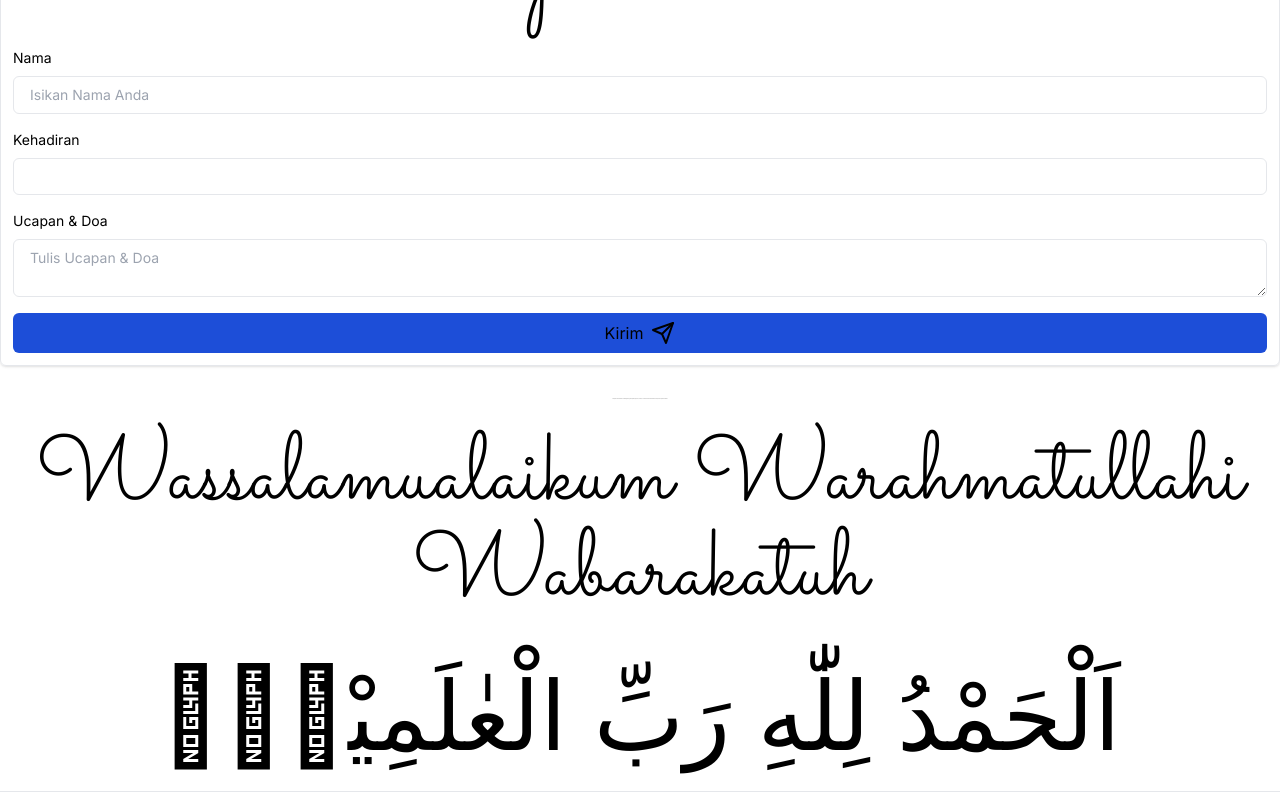
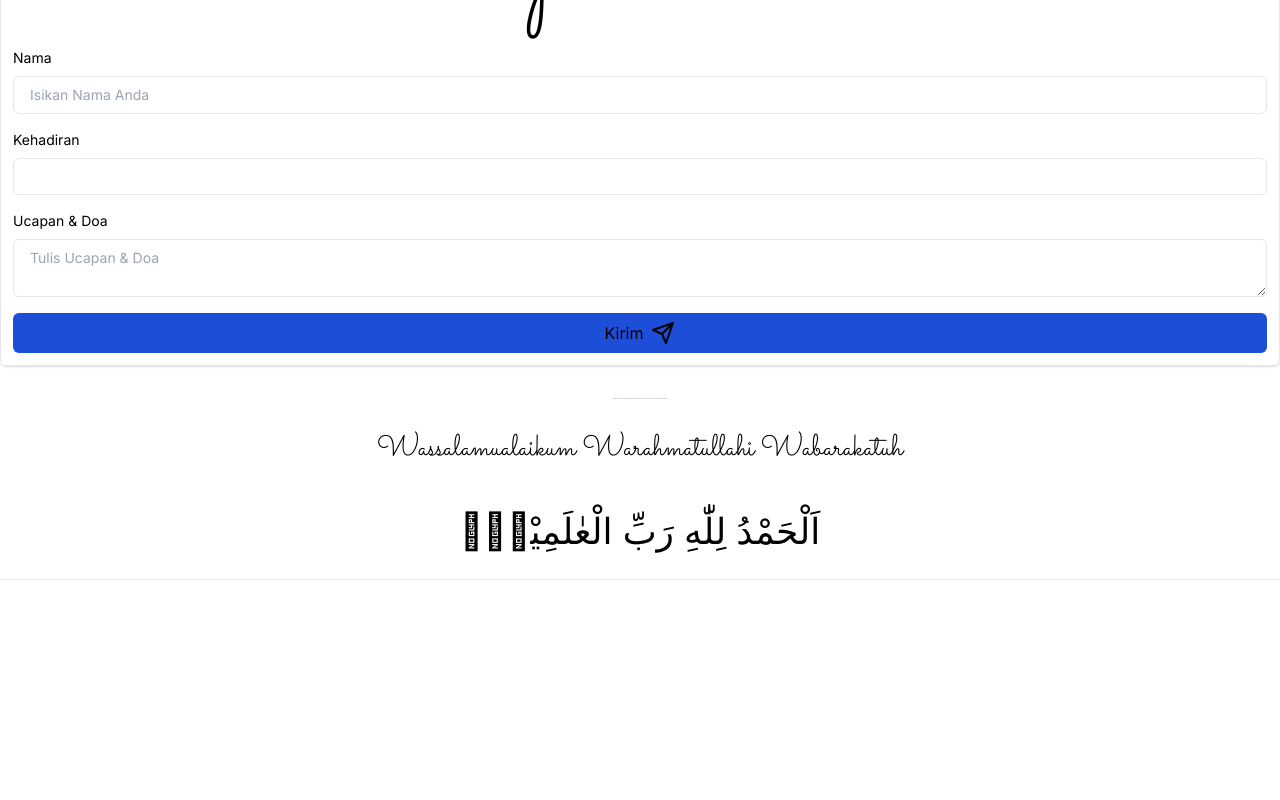
Before and after one commit to diwaandrew/madeofpeace, a Next.js app: page /invitation/1 in a window 1280 px wide. Shown: the part 2858-3658 px from the top of the page. After the commit the page ends 3446 px from the top, so only its background shows below. Built offline with nearby package versions, Linux system fonts and the light colour scheme.

Commit message:
update: fix bugs

```diff
--- a/app/invitation/[slug]/page.tsx
+++ b/app/invitation/[slug]/page.tsx
@@ -153,7 +153,7 @@ export default function Invitation() {
           </div>
         </section>
         <section className="dark-section" id="tanggal">
-          <div className="container">
+          <div className="">
             <div className="text-center">
               <h1 className="font-sacramento my-4 text-4xl md:text-8xl py-3">
                 Waktu Menuju Acara
@@ -300,14 +300,14 @@ export default function Invitation() {
             </p>
 
             <h1
-              className="text-center font-sacramento my-4 text-4xl md:text-8xl py-3"
+              className="text-center font-sacramento my-4 text-2xl md:text-3xl py-3"
               data-aos="fade-up"
               data-aos-duration="2000"
             >
               Wassalamualaikum Warahmatullahi Wabarakatuh
             </h1>
             <h1
-              className="font-arabic text-4xl md:text-8xl py-4 px-2"
+              className="font-arabic text-2xl md:text-4xl py-4 px-2"
               data-aos="fade-up"
               data-aos-duration="2000"
             >
```
